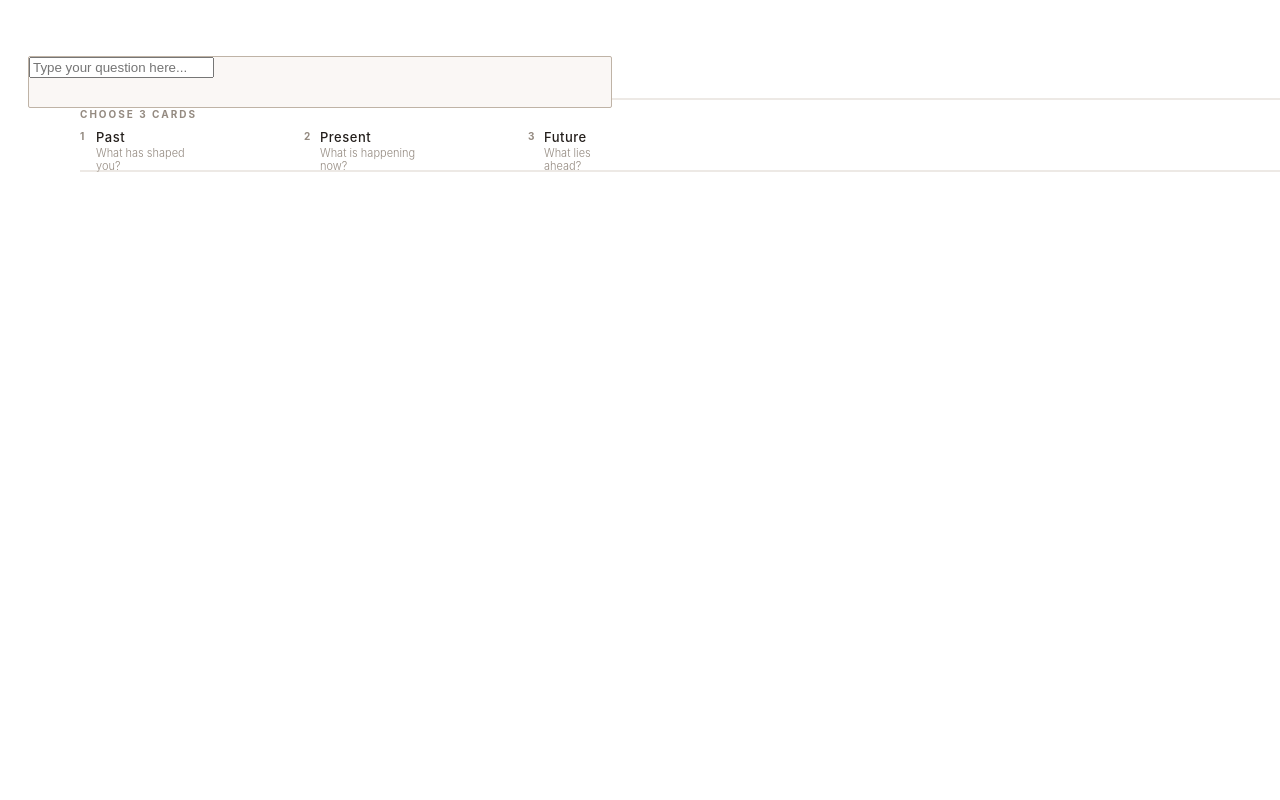
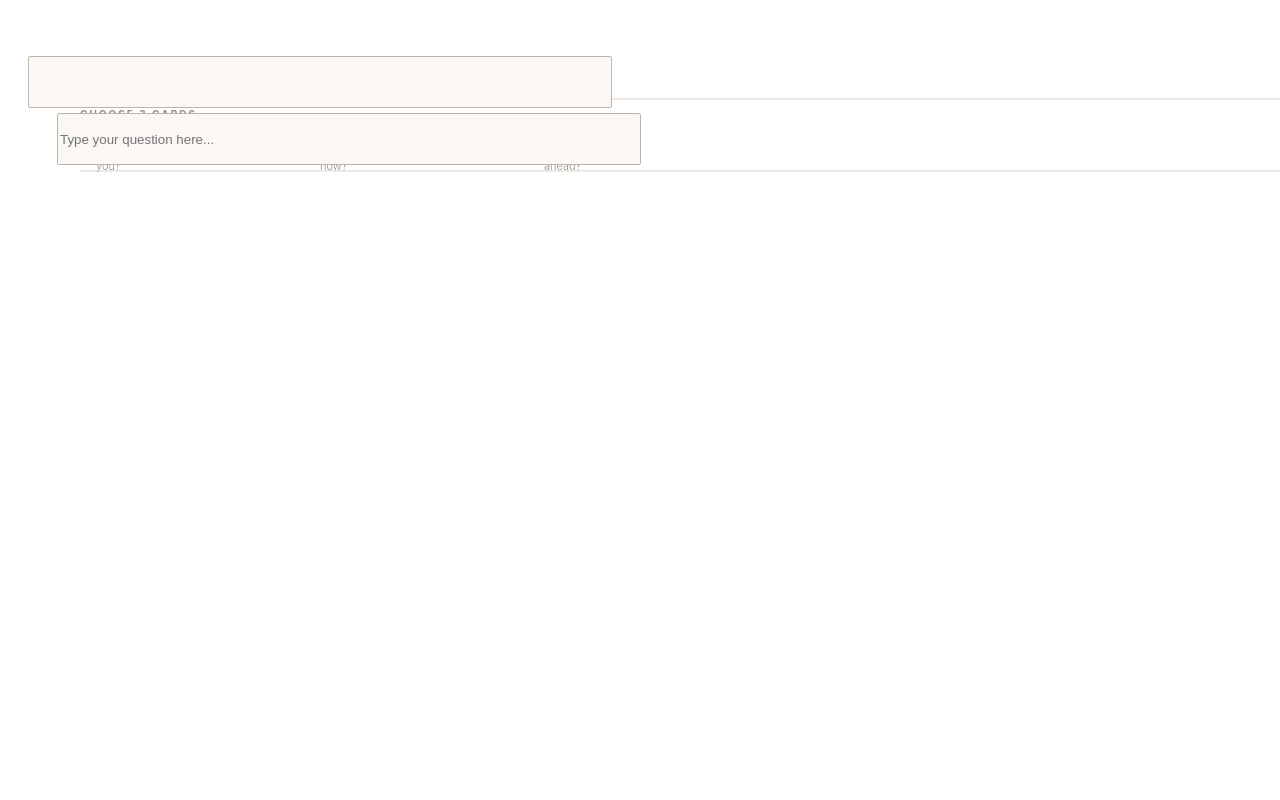
Before and after one commit to mngocwork12-ai/tarrot, a plain HTML site: page index.html in a window 1280 px wide. Shown: the top 800 px of the page. Drawn offline with Linux system fonts and the light colour scheme.

Commit message:
Update index.html

```diff
--- a/index.html
+++ b/index.html
@@ -19,7 +19,7 @@
 
     <div class="questioncontainer">Ask the universe</div>
         <form class="questionpanel"></div>
-            <input type="text" class="input" placeholder= "Type your question here...">
+            <input type="text" class="questionpanel" placeholder= "Type your question here...">
     </div>
 
 
```
